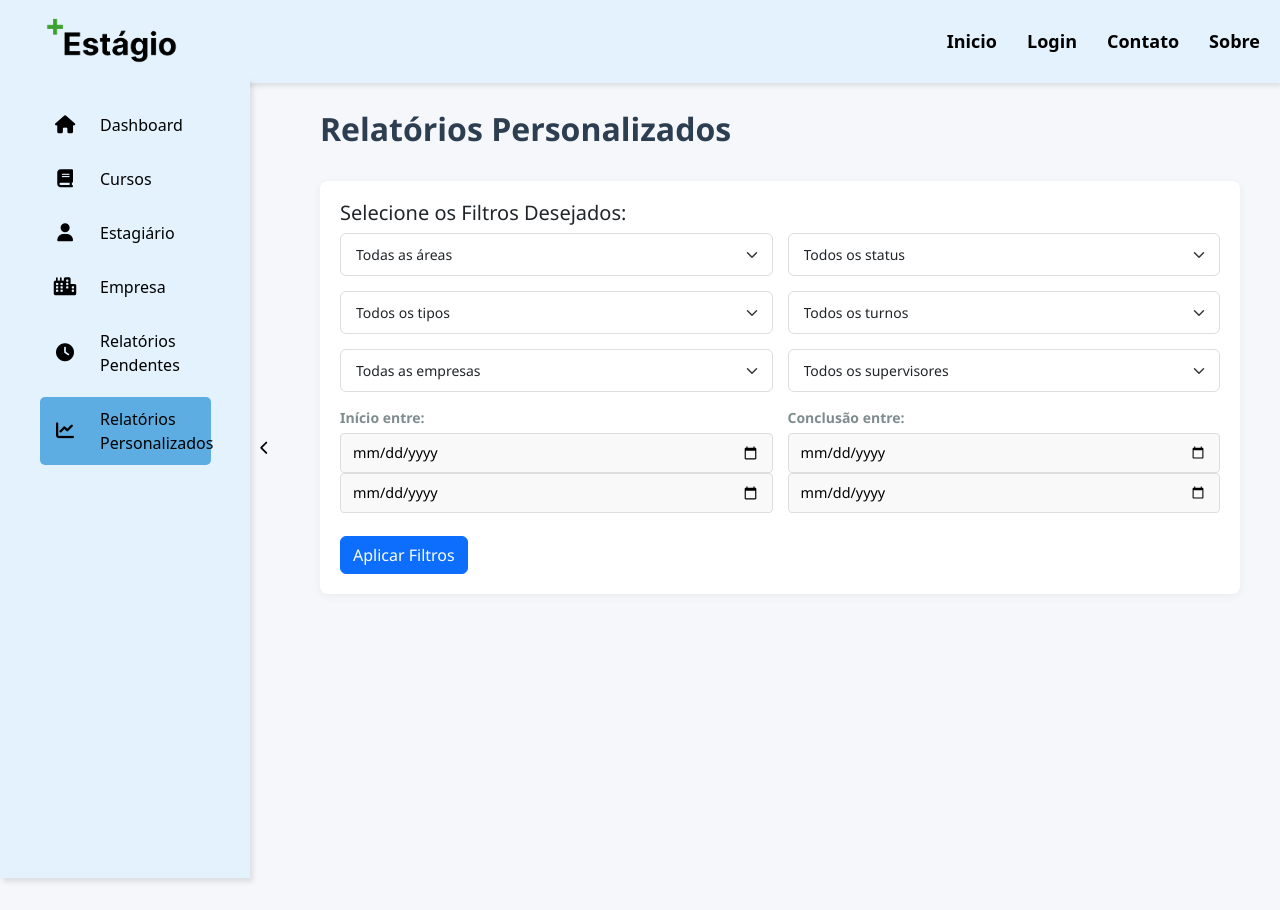
After one commit to JefteFontes/estagio-plus-ProExt, a Django app: page /accounts/profile/dashboard_personalizados/ in a window 1280 px wide. The commit adds this page. Run offline with Django 5.2, Linux system fonts and the light colour scheme; data that the repository does not hold is empty; some libraries are stand-ins or nearby versions.

Commit message:
relatorios personalizados com filtros mais extensos

```diff
--- /dev/null
+++ b/dashboard/templates/dashboard_personalizados.html
@@ -0,0 +1,96 @@
+{% extends "dashboard/base.html" %}
+
+{% block content %}
+{% if messages %}
+    {% for message in messages %}
+        <div class="alert alert-{% if message.tags == 'error' %}danger{% else %}{{ message.tags }}{% endif %} alert-dismissible fade show d-flex justify-content-between align-items-start" role="alert">
+            <div>
+                <strong>{{ message|safe }}</strong>
+            </div>
+            <button type="button" class="btn-close" data-bs-dismiss="alert" aria-label="Close"></button>
+        </div>
+    {% endfor %}
+{% endif %}
+<div class="dashboard-container">
+    <div class="dashboard-header">
+        <h1 class="dashboard-title">Relatórios Personalizados</h1>
+    </div>
+
+    <form method="get" action="{% url 'relatorio_personalizado' %}">
+
+    <div class="filters-container">
+
+    <h5>Selecione os Filtros Desejados:</h5>
+        <div class="filter-row">
+            <div class="filter-group">
+        <select name="area" class="form-select">
+            <option value="">Todas as áreas</option>
+            {% for a in areas %}
+                <option value="{{ a }}">{{ a }}</option>
+            {% endfor %}
+        </select>
+    </div>
+<div class="filter-group">
+        <select name="status" class="form-select">
+            <option value="">Todos os status</option>
+            {% for value, label in status_choices %}
+                <option value="{{ value }}">{{ label }}</option>
+            {% endfor %}
+        </select>
+    </div>
+</div>
+    <div class="filter-row">
+    <div class="filter-group">
+        <select name="tipo_estagio" class="form-select">
+            <option value="">Todos os tipos</option>
+            {% for value, label in tipo_choices %}
+                <option value="{{ value }}">{{ label }}</option>
+            {% endfor %}
+        </select>
+    </div>
+
+    <div class="filter-group">
+        <select name="turno" class="form-select">
+            <option value="">Todos os turnos</option>
+            {% for value, label in turnos %}
+                <option value="{{ value }}">{{ label }}</option>
+            {% endfor %}
+        </select>
+    </div>
+</div>
+<div class="filter-row">
+    <div class="filter-group">
+        <select name="empresa" class="form-select">
+            <option value="">Todas as empresas</option>
+            {% for empresa in empresas %}
+                <option value="{{ empresa.empresa_nome }}">{{ empresa.empresa_nome }}</option>
+            {% endfor %}
+        </select>
+    </div>
+    <div class="filter-group">
+        <select name="supervisor" class="form-select">
+            <option value="">Todos os supervisores</option>
+            {% for supervisor in supervisores %}
+                <option value="{{ supervisor.nome_completo }}">{{ supervisor.nome_completo }}</option>
+            {% endfor %}
+        </select>
+    </div>
+</div>
+<div class="filter-row">
+    <div class="filter-group">
+        <label>Início entre:</label>
+        <input type="date" name="data_inicio_de">
+        <input type="date" name="data_inicio_ate">
+    </div>
+    <div class="filter-group">
+        <label>Conclusão entre:</label>
+        <input type="date" name="data_fim_de">
+        <input type="date" name="data_fim_ate">
+    </div>
+</div>
+        <button type="submit" class="btn btn-primary mt-2">Aplicar Filtros</button>
+    </form>
+
+</div>
+
+{% endblock content %}
--- a/dashboard/templates/dashboard_relatorios.html
+++ b/dashboard/templates/dashboard_relatorios.html
@@ -13,7 +13,7 @@
 {% endif %}
 <div class="dashboard-container">
     <div class="dashboard-header">
-        <h1 class="dashboard-title">Relatórios</h1>
+        <h1 class="dashboard-title">Relatórios Pendentes</h1>
     </div>
 
     <div class="stats-container">
--- a/dashboard/urls.py
+++ b/dashboard/urls.py
@@ -18,6 +18,7 @@ from dashboard.views.estagios import (
     add_estagios,
     complementar_estagio,
 )
+
 from dashboard.views.utils import parse_sections, buscar_cep, validate_cnpj
 from dashboard.views.home import (
     home,
@@ -34,6 +35,7 @@ from dashboard.views.user import editar_perfil
 from django.conf import settings
 from django.conf.urls.static import static
 from dashboard.views.relatorios import  relatorios, verificar_relatorios_pendentes, importar_termo
+from dashboard.views.personalizados import dashboard_personalizados, relatorio_personalidizado
 
 
 
@@ -55,6 +57,9 @@ urlpatterns = [
         verificar_relatorios_pendentes,
         name="relatorios_pendentes",
     ),
+    path("dashboard_personalizados/", dashboard_personalizados, name="dashboard_personalizados"),
+    path("relatorio_personalizado/", relatorio_personalidizado, name="relatorio_personalizado"),
+
     path("cadastrar-empresa", cadastrar_empresa, name="cadastrar_empresa"),
     path("dashboard_empresa", dashboard_empresa, name="dashboard_empresa"),
     path("editar_empresa/<int:empresa_id>", editar_empresa, name="editar_empresa"),
--- /dev/null
+++ b/dashboard/views/personalizados.py
@@ -0,0 +1,59 @@
+from django.shortcuts import render
+from django.shortcuts import render
+from dashboard.models import Estagio, Empresa, Supervisor, Estagiario
+from django.db.models import Q
+from django.utils.dateparse import parse_date
+
+
+
+def dashboard_personalizados(request):
+    context = {
+        "areas": Estagio.objects.values_list("area", flat=True).distinct(),
+        "status_choices": Estagio._meta.get_field("status").choices,
+        "tipo_choices": Estagio._meta.get_field("tipo_estagio").choices,
+        "turnos": Estagio._meta.get_field("turno").choices,
+        "empresas": Empresa.objects.all(),
+        "supervisores": Supervisor.objects.all(),
+        "estagiarios": Estagiario.objects.all()
+    }
+    return render(request, 'dashboard_personalizados.html', context)
+
+
+def relatorio_personalidizado(request):
+    estagios = Estagio.objects.all()
+
+    # Filtros
+    area = request.GET.get("area")
+    status = request.GET.get("status")
+    tipo_estagio = request.GET.get("tipo_estagio")
+    turno = request.GET.get("turno")
+    empresa = request.GET.get("empresa.empresa_nome")
+    supervisor = request.GET.get("supervisor.nome_completo")
+    data_inicio_de = parse_date(request.GET.get("data_inicio_de"))
+    data_inicio_ate = parse_date(request.GET.get("data_inicio_ate"))
+    data_fim_de = parse_date(request.GET.get("data_fim_de"))
+    data_fim_ate = parse_date(request.GET.get("data_fim_ate"))
+
+    # Aplicando filtros (só se valores existirem)
+    if area:
+        estagios = estagios.filter(area=area)
+    if status:
+        estagios = estagios.filter(status=status)
+    if tipo_estagio:
+        estagios = estagios.filter(tipo_estagio=tipo_estagio)
+    if turno:
+        estagios = estagios.filter(turno=turno)
+    if empresa:
+        estagios = estagios.filter(empresa=empresa)
+    if supervisor:
+        estagios = estagios.filter(supervisor=supervisor)
+    if data_inicio_de and data_inicio_ate:
+        estagios = estagios.filter(data_inicio__range=(data_inicio_de, data_inicio_ate))
+    if data_fim_de and data_fim_ate:
+        estagios = estagios.filter(data_fim__range=(data_fim_de, data_fim_ate))
+
+    context = {
+        "estagios": estagios,
+        "filtros": request.GET
+    }
+    return render(request, "relatorio_personalizado.html", context)
--- a/templates/dashboard/base.html
+++ b/templates/dashboard/base.html
@@ -51,6 +51,7 @@
                                 </li>
                             </a>
                         {% endif %}
+
                         {% url 'dashboard_cursos' as dashboard_cursos_url %}
                         {% if dashboard_cursos_url %}
                             <a class="btn-sidebar" href="{{ dashboard_cursos_url }}">
@@ -60,7 +61,6 @@
                                 </li>
                             </a>
                         {% endif %}
-                        <!-- Cadastro de Estagiário -->
                         {% url 'dashboard_estagiario' as dashboard_estagiario_url %}
                         {% if dashboard_estagiario_url %}
                             <a class="btn-sidebar" href="{{ dashboard_estagiario_url }}">
@@ -74,7 +74,7 @@
                         {% url 'dashboard_empresa' as dashboard_empresa %}
                         {% if dashboard_empresa %}
                             <a class="btn-sidebar" href="{{ dashboard_empresa }}">
-                                <li class="{% if request.path == dashboard_empresa %}actived{% endif %}">
+                                <li  class="{% if request.path == dashboard_empresa %}actived{% endif %}">
                                     <span class="icon"><i class="fa-solid fa-city"></i></span>
                                     <span class="text">Empresa</span>
                                 </li>
@@ -85,8 +85,17 @@
                         {% if dashboard_relatorios_url %}
                             <a class="btn-sidebar" href="{{ dashboard_relatorios_url }}">
                                 <li class="{% if request.path == dashboard_relatorios_url %}actived{% endif %}">
-                                    <span class="icon"><i class="fa-solid fa-file-alt"></i></span>
-                                    <span class="text">Relatórios</span>
+                                    <span class="icon"><i class="fa-solid fa-clock"></i></span>
+                                    <span class="text">Relatórios Pendentes</span>
+                                </li>
+                            </a>
+                        {% endif %}
+                        {% url 'dashboard_personalizados' as dashboard_personalizados_url %}
+                        {% if dashboard_personalizados_url %}
+                            <a class="btn-sidebar" href="{{ dashboard_personalizados_url }}">
+                                <li  class="{% if request.path == dashboard_personalizados_url %}actived{% endif %}">
+                                    <span class="icon"><i class="fa-solid fa-chart-line"></i></span>
+                                    <span class="text">Relatórios Personalizados</span>
                                 </li>
                             </a>
                         {% endif %}
```
Also changed, not shown: dashboard/templates/relatorio_personalizado.html (added, +95 -0 lines).
